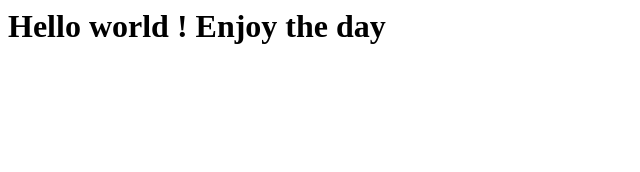
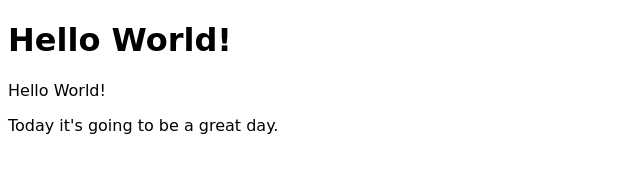
Before and after one commit to amartinreina/amartinreina.github.io, a plain HTML site: page index.html in a window 1280 px wide. Shown: the whole page, without its empty margins (0-640 px from the left). Drawn offline with Linux system fonts and the light colour scheme.

Commit message:
Update index.html

```diff
--- a/index.html
+++ b/index.html
@@ -1,3 +1,18 @@
+<!DOCTYPE html>
 <html>
-<h1>Hello world ! Enjoy the day</h1>
+<head>
+<style>
+body {
+  font-family: 'Brush Script MT', cursive;
+}
+</style>
+</head>
+<body>
+
+<h1>Hello World!</h1>
+
+<p>Hello World!</p>
+<p>Today it's going to be a great day.</p>
+
+</body>
 </html>
```
